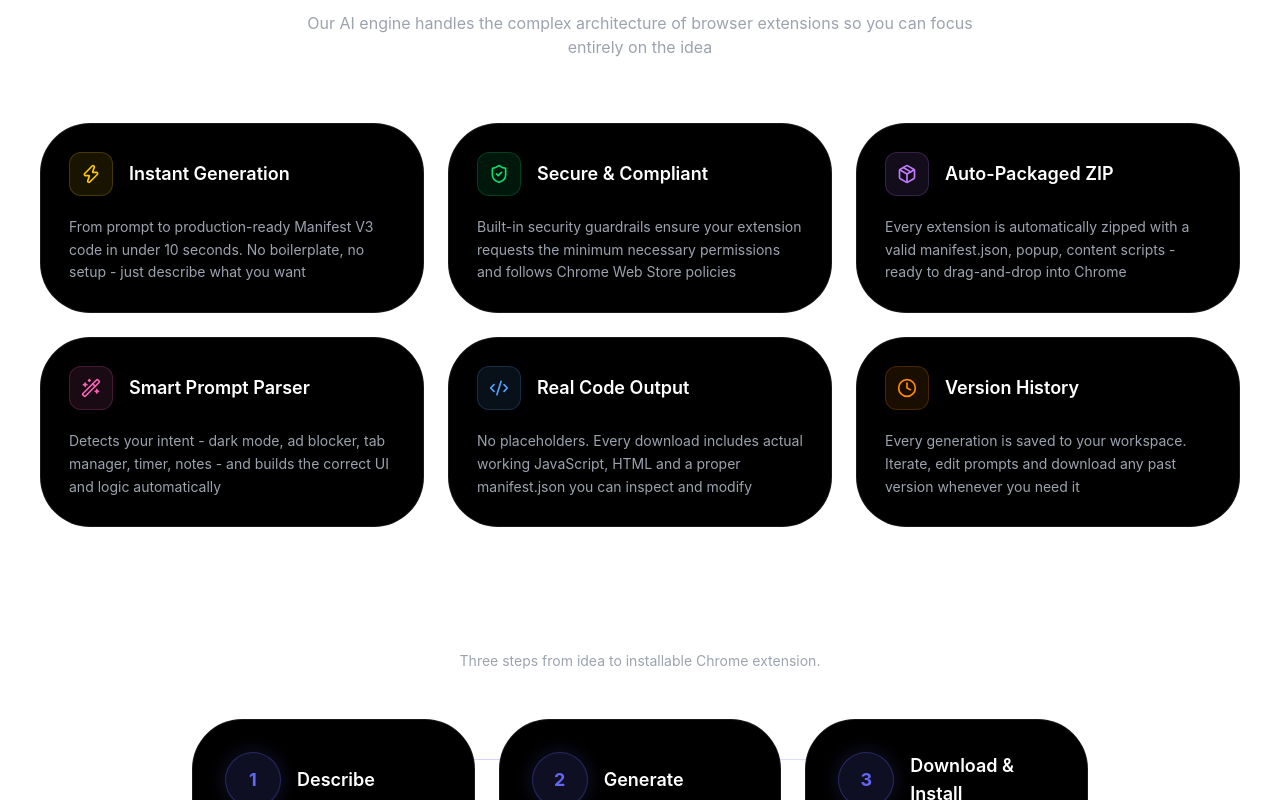
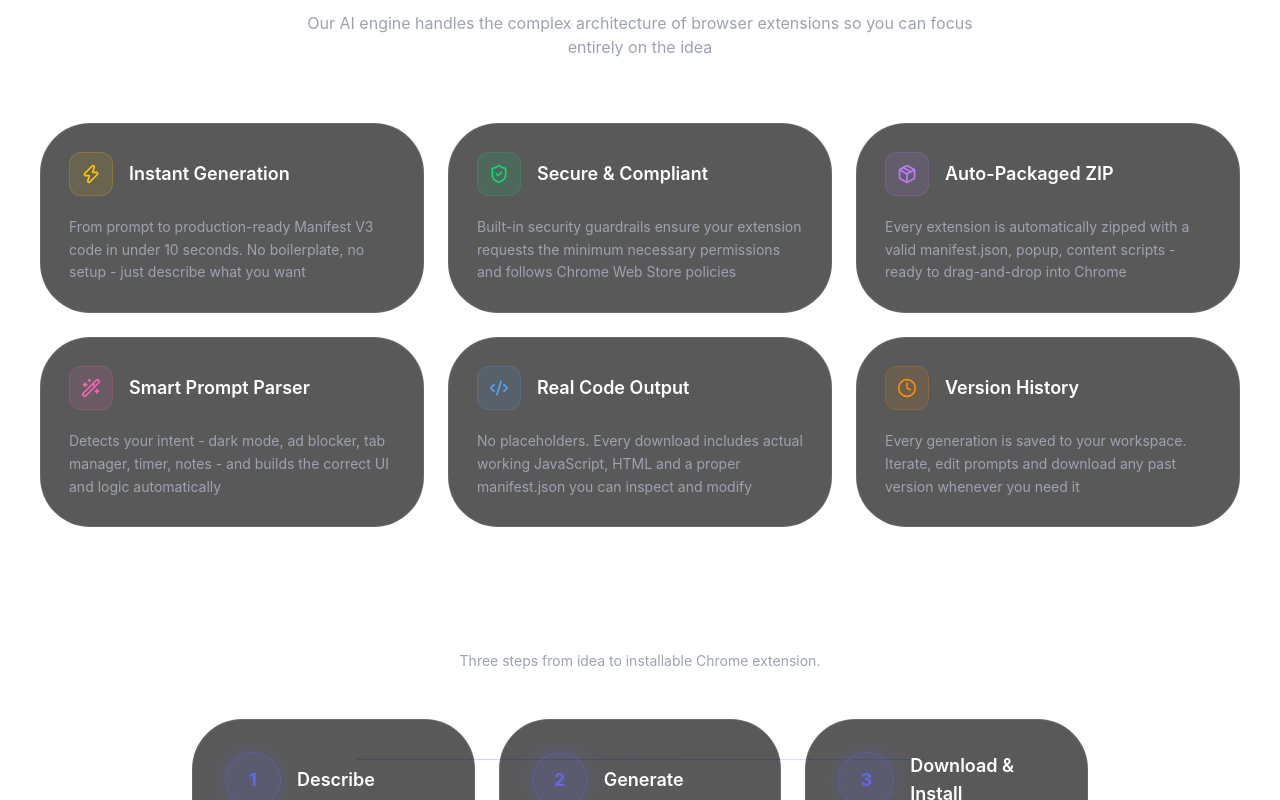
Before and after one commit to suryanshsingh07/extensio.ai, a React (Vite) app in the folder frontend/: page / in a window 1280 px wide. Shown: the part 1460-2260 px from the top of the page. Built offline with nearby package versions, Linux system fonts and the light colour scheme; no server answers.

Commit message:
Change fallback background color to rgba values
Updated fallback background color to use rgba for a transparent/glassmorphic effect.

```diff
--- a/frontend/src/components/BorderGlow.jsx
+++ b/frontend/src/components/BorderGlow.jsx
@@ -81,8 +81,8 @@ export default function BorderGlow({
     return () => window.removeEventListener('theme-changed', handleThemeEvent);
   }, []);
 
-  // Fallback to theme-aware colors if no background is provided
-  const finalBackgroundColor = backgroundColor || (isDark ? '#000000' : '#ffffff');
+  // Fallback to theme-aware colors if no background is provided (transparent/glassmorphic effect)
+  const finalBackgroundColor = backgroundColor || (isDark ? 'rgba(0, 0, 0, 0.65)' : 'rgba(255, 255, 255, 0.35)');
 
   const getCenterOfElement = useCallback((el) => {
     const { width, height } = el.getBoundingClientRect();
```
